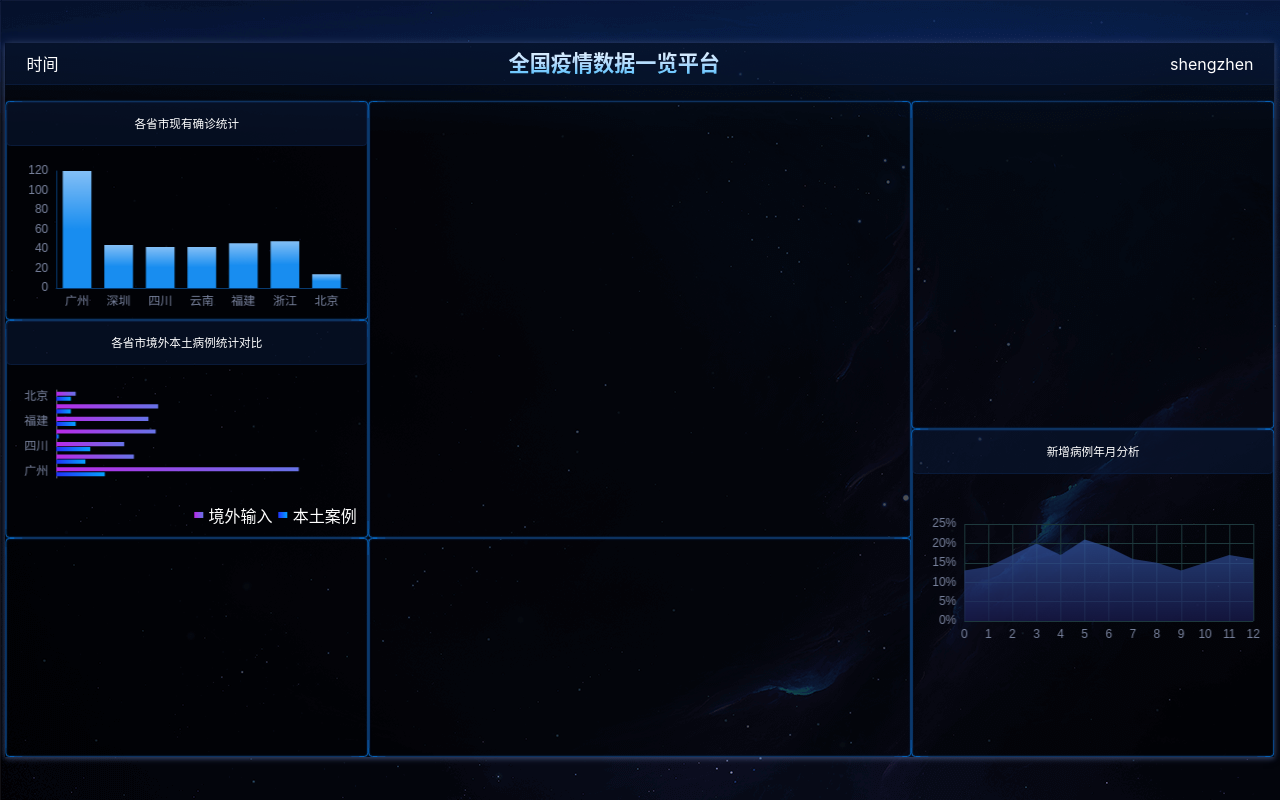
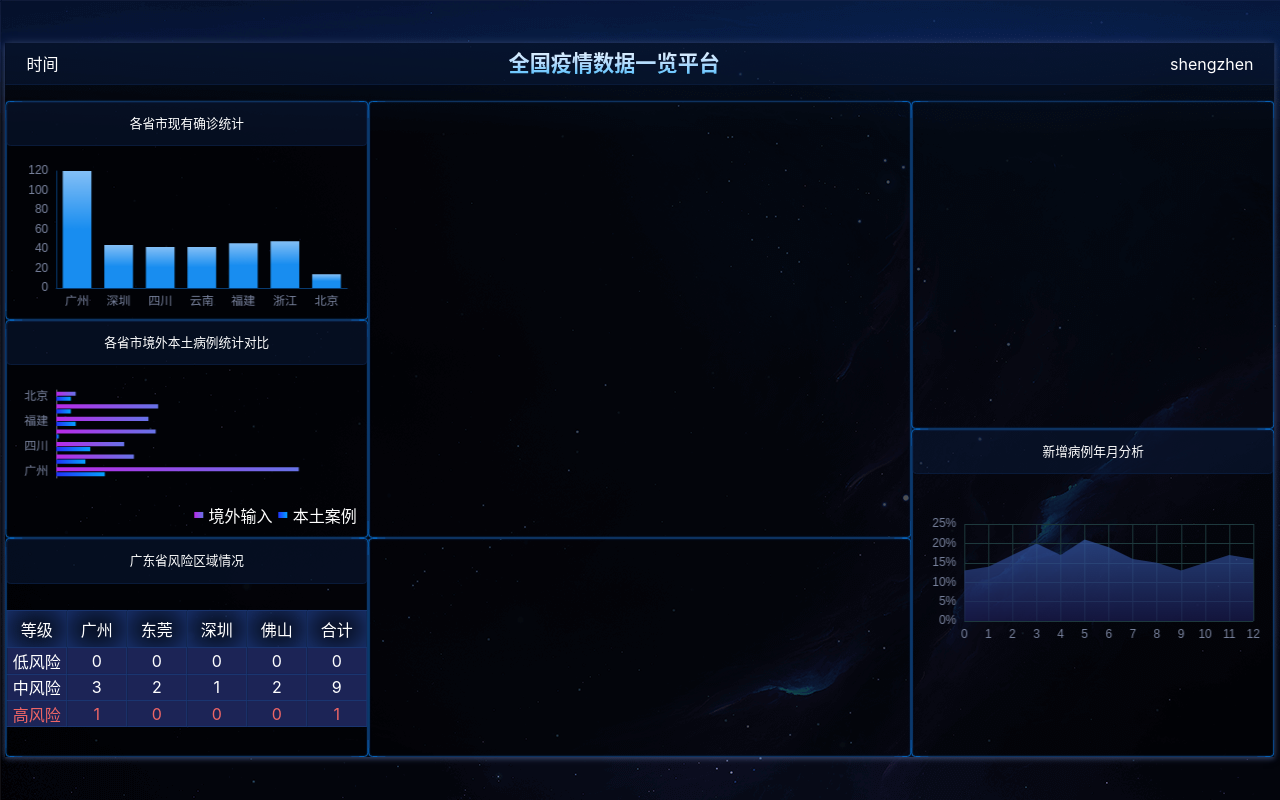
Before and after one commit to xiaolinzi7118/Epidemic-bigScreen, a React (Vite) app: page /#/ in a window 1280 px wide. Built offline with nearby package versions, Linux system fonts and the light colour scheme.

Commit message:
表格组件基本完成

```diff
--- /dev/null
+++ b/src/components/chart3.tsx
@@ -0,0 +1,29 @@
+
+import React from 'react';
+
+export const Chart3 = () => {
+    return (
+        <div className="chart chart3">
+            <h2>广东省风险区域情况</h2>
+            <table>
+                <thead>
+                    <tr>
+                        <th>等级</th><th>广州</th><th>东莞</th><th>深圳</th><th>佛山</th>
+                        <th>合计</th>
+                    </tr>
+                </thead>
+                <tbody>
+                    <tr>
+                        <td>低风险</td><td>0</td><td>0</td><td>0</td><td>0</td><td>0</td>
+                    </tr>
+                    <tr>
+                        <td>中风险</td><td>3</td><td>2</td><td>1</td><td>2</td><td>9</td>
+                    </tr>
+                    <tr className='danger'>
+                        <td>高风险</td><td>1</td><td>0</td><td>0</td><td>0</td><td>1</td>
+                    </tr>
+                </tbody>
+            </table>
+        </div>
+    );
+};
--- a/src/pages/home.scss
+++ b/src/pages/home.scss
@@ -116,7 +116,7 @@
         border: 1px solid #0a1b3a;
         background: rgba($color: #0a1b3a, $alpha: 0.5);
         border-radius: 4px;
-        font-size: px(22);
+        font-size: px(24);
         line-height: px(24);
         padding: px(28) px(28);
       }
@@ -125,5 +125,31 @@
         width: 100%;
       }
     }
+    .chart3{
+      > table {
+        padding: 0 px(24);
+        width: 100%; table-layout: fixed;
+        margin-top: px(50);
+        border-collapse: collapse;
+        th, td {
+          border: 1px solid #1a3671;
+        }
+        thead {
+          th {
+            height: px(70);
+            box-shadow: inset 0 0 px(60) 0 #1f3d85;
+          }
+        }
+        tbody {
+          td {height: px(50); width: px(84);
+            background: #1c2456;
+          }
+
+        }
+        .danger{
+          color: #ef6666;
+        }
+      }
+    }
   }
 }
--- a/src/pages/home.tsx
+++ b/src/pages/home.tsx
@@ -2,6 +2,7 @@ import React, { useEffect, useRef } from 'react';
 import './home.scss';
 import { Chart1 } from '../components/chart1';
 import { Chart2 } from '../components/chart2';
+import { Chart3 } from '../components/chart3';
 import { Chart7 } from '../components/chart7'
 
 export const Home = () => {
@@ -20,7 +21,9 @@ export const Home = () => {
                 <section className="bordered section2">
                     <Chart2 />
                 </section>
-                <section className="bordered section3"></section>
+                <section className="bordered section3">
+                    <Chart3 />
+                </section>
                 <section className="bordered section4"></section>
                 <section className="bordered section5"></section>
                 <section className="bordered section6"></section>
```
